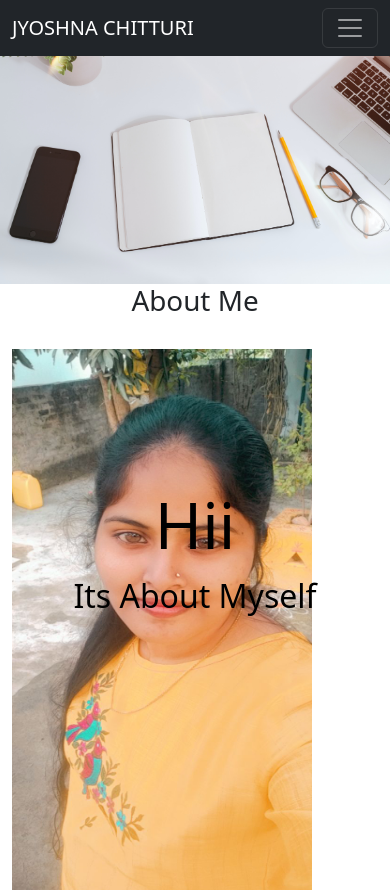
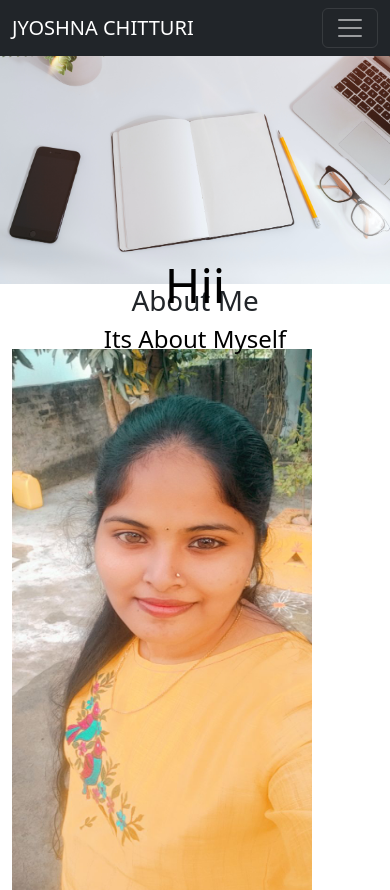
Before and after one commit to Jyoshna1231/FED, a plain HTML site: page index.html in a window 390 px wide. Shown: the top 890 px of the page. Drawn offline with nearby package versions, Linux system fonts and the light colour scheme.

Commit message:
Update style.css

```diff
--- a/css/style.css
+++ b/css/style.css
@@ -20,3 +20,17 @@
 .bannerDesc{
     font-size: 2rem;
 }
+@media (max-width: 768px) {
+    /* Adjust the styles for smaller screens */
+    .bannertext {
+        top: 40%;
+    }
+
+    .bannerTitle {
+        font-size: 3rem;
+    }
+
+    .bannerDesc {
+        font-size: 1.5rem;
+    }
+}
```
